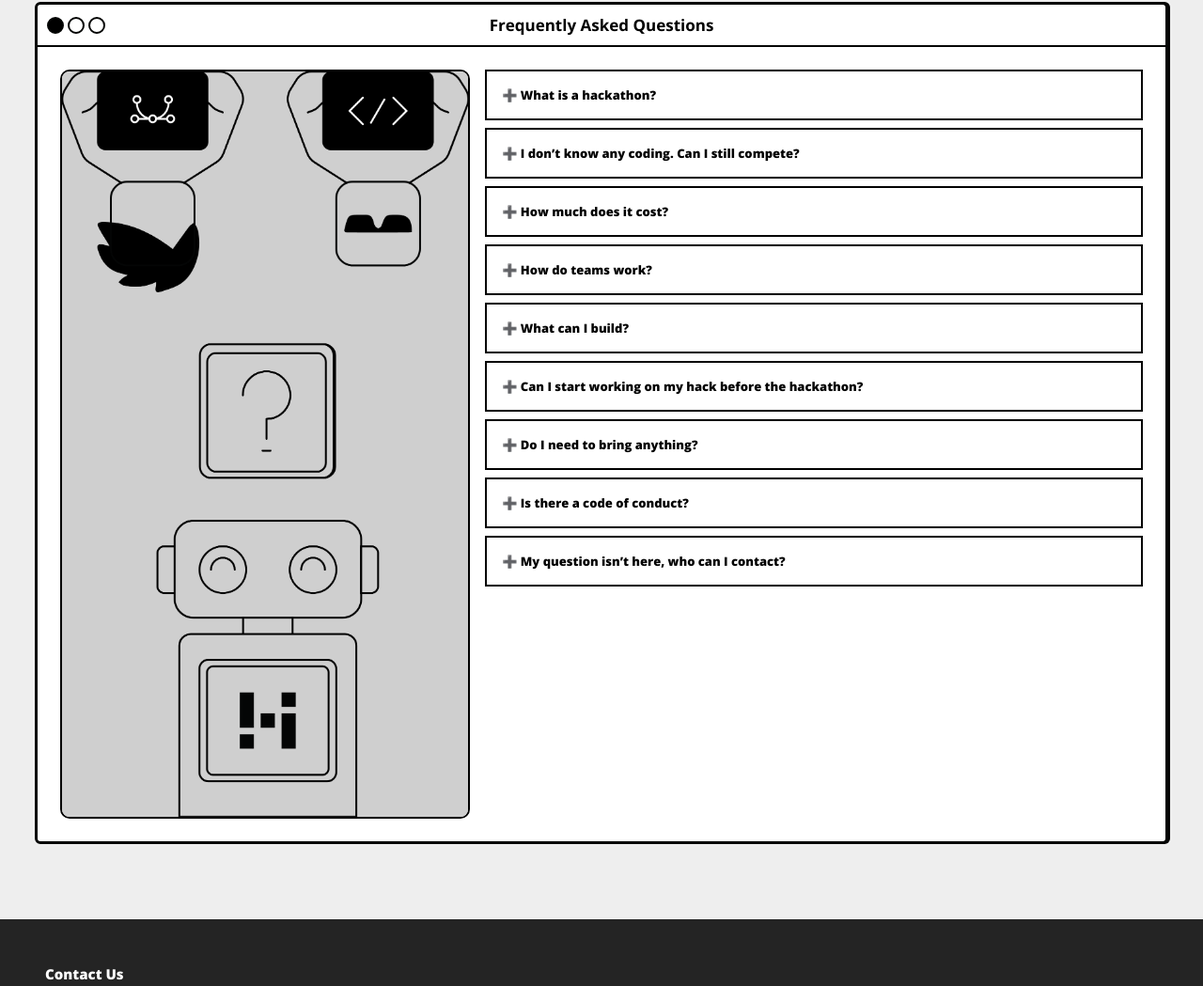
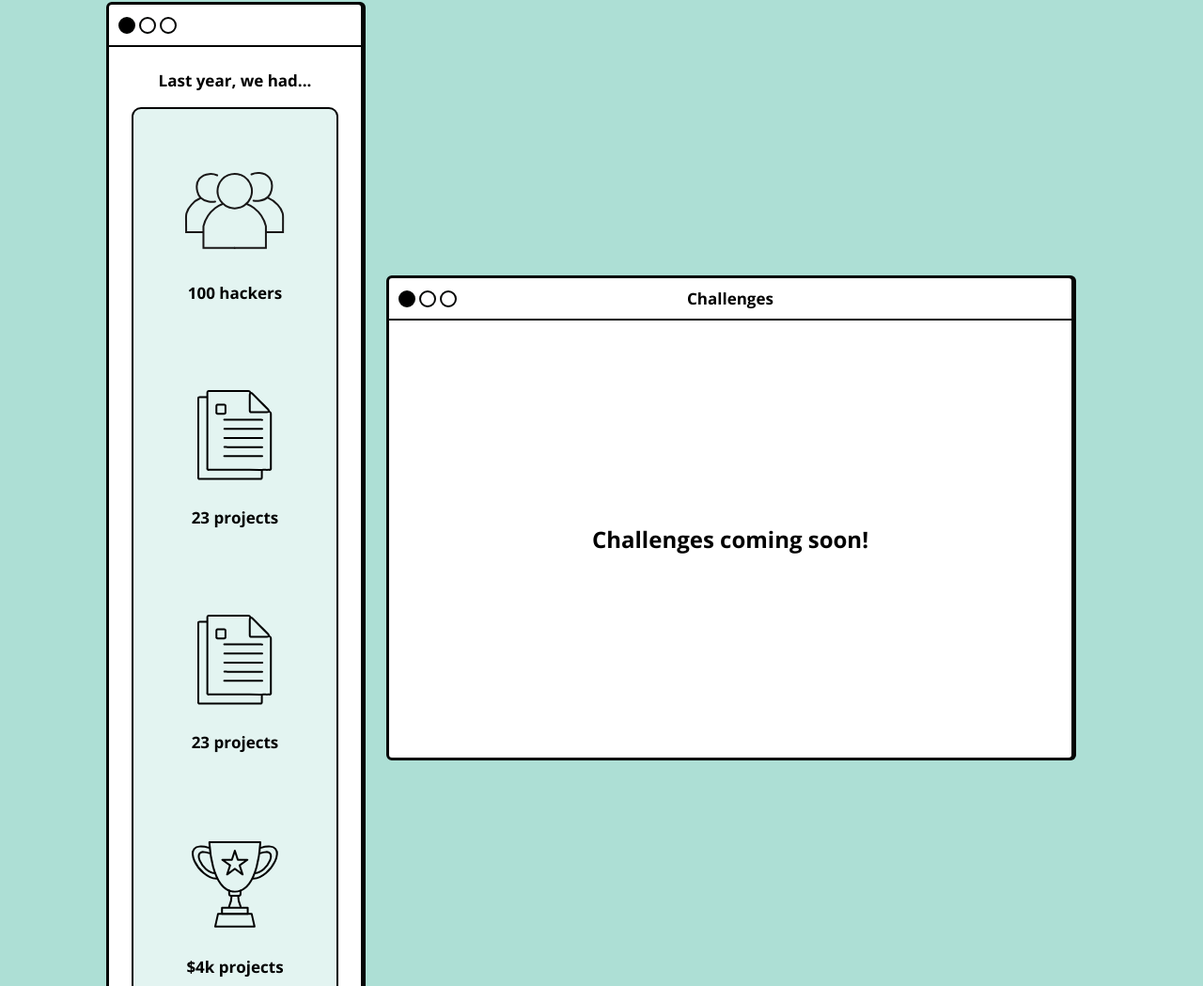
Before and after one commit to HackademicsClub/hackville2022, a Gatsby site: page / in a window 1280 px wide. Shown: the part 2165-3214 px from the top of the page at 94% size. Built offline with nearby package versions, Linux system fonts and the light colour scheme; Gatsby itself is replaced by a stand-in of ours.

Commit message:
Challenges section

```diff
--- /dev/null
+++ b/src/components/ChallengeStatistics/index.js
@@ -0,0 +1,59 @@
+import React from 'react';
+import styled from 'styled-components';
+import { StaticImage } from 'gatsby-plugin-image';
+
+const IconsContainer = styled.div`
+  display: flex;
+  flex-direction: column;
+  background-color: #E3F4F1;
+  border: 2px solid black;
+  border-radius: 10px;
+
+  @media only screen and (max-width: 991px) {
+    flex-direction: row;
+  }
+`
+
+const IconContainer = styled.div`
+  display: flex;
+  flex-direction: column;
+  margin: 2em;
+
+  @media only screen and (max-width: 991px) {
+    padding: 1em;
+    margin: 0;
+  }
+`
+
+const StatisticText = styled.span`
+  text-align: center;
+  font-size: 17px;
+  font-weight: bold;
+
+  @media only screen and (max-width: 991px) {
+    font-size: 13px;
+  }
+`
+
+const ChallengeStatistics = () => (
+  <IconsContainer>
+    <IconContainer>
+      <StaticImage src='../../images/people.svg' alt=""/>
+      <StatisticText>100 hackers</StatisticText>
+    </IconContainer>
+    <IconContainer>
+      <StaticImage src='../../images/project.svg' alt=""/>
+      <StatisticText>23 projects</StatisticText>
+    </IconContainer>
+    <IconContainer>
+      <StaticImage src='../../images/project.svg' alt=""/>
+      <StatisticText>23 projects</StatisticText>
+    </IconContainer>
+    <IconContainer>
+      <StaticImage src='../../images/prize.svg' alt=""/>
+      <StatisticText>$4k projects</StatisticText>
+    </IconContainer>
+  </IconsContainer>
+)
+
+export default ChallengeStatistics;
--- a/src/pages/index.js
+++ b/src/pages/index.js
@@ -37,9 +37,10 @@ const IndexPage = () => {
       <Header/>
       <Register/>
       <Participate/>
+      <Challenge/>
       <FAQ/>
       <Footer/>
-      {/* <Challenge/> */}
+
     </>
 
   )
--- a/src/sections/Challenges/index.js
+++ b/src/sections/Challenges/index.js
@@ -1,13 +1,70 @@
 import React from 'react';
 import styled from 'styled-components';
+import ChallengeStatistics from '../../components/ChallengeStatistics';
 import Section from '../../components/Section';
 import Window from '../../components/Window';
 
+const Container = styled.div`
+  display: flex;
+  flex-direction: row;
+  align-items: center;
+  margin: 5em;
+
+  @media (max-width: 767px) and (min-width: 477px) {
+    margin: 6em;
+  }
+
+  @media only screen and (max-width: 478px) {
+    margin: 6em;
+  }
+
+  @media only screen and (max-width: 991px) {
+    flex-direction: column;
+  }
+`
+const LastYearWindowContent = styled.div`
+  text-align: center;
+  display: flex;
+  flex-direction: column;
+`
+const HeaderText = styled.span`
+  font-size: 17px;
+  font-weight: 700;
+  text-align: center;
+  margin-bottom: 1em;
+
+  @media only screen and (max-width: 478px) {
+    font-size: 14px;
+    font-weight: 600;
+  }
+`
+
+const WindowContents = styled.div`
+  display: flex;
+  flex-direction: row;
+  text-align: center;
+  padding: 12rem;
+
+  @media only screen and (max-width: 991px) {
+    padding: 4em;
+  }
+`
+
 const Challenge = () => (
-  <Section bgColor='#ADDFD5'>
-    <Window title="Challenges">
-      <h1>Challenges coming soon!</h1>
-    </Window>
+  <Section id='challenges' bgColor='#ADDFD5'>
+    <Container>
+      <Window title="">
+        <LastYearWindowContent>
+          <HeaderText>Last year, we had...</HeaderText>
+          <ChallengeStatistics/>
+        </LastYearWindowContent>
+      </Window>
+      <Window title="Challenges" margin='1.5em'>
+        <WindowContents>
+          <h1>Challenges coming soon!</h1>
+        </WindowContents>
+      </Window>
+    </Container>
   </Section>
 )
 
--- a/src/sections/FAQ/index.js
+++ b/src/sections/FAQ/index.js
@@ -40,11 +40,11 @@ const FAQIcon = styled.img`
   height: 793px;
   border-radius: 10px;
 
-  @media (max-width: 767px) and (min-width: 477px) {
+  @media (max-width: 767px) and (min-width: 489px) {
     display: none;
   }
 
-  @media only screen and (max-width: 478px) {
+  @media only screen and (max-width: 490px) {
     display: none;
   }
 `
```
